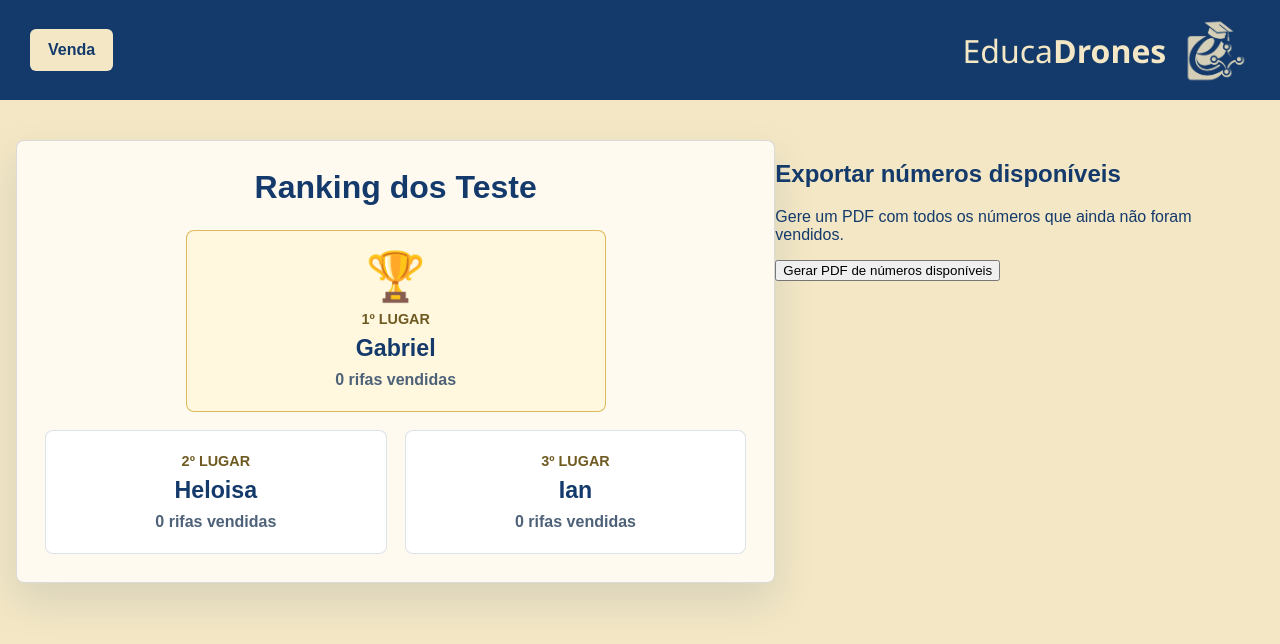
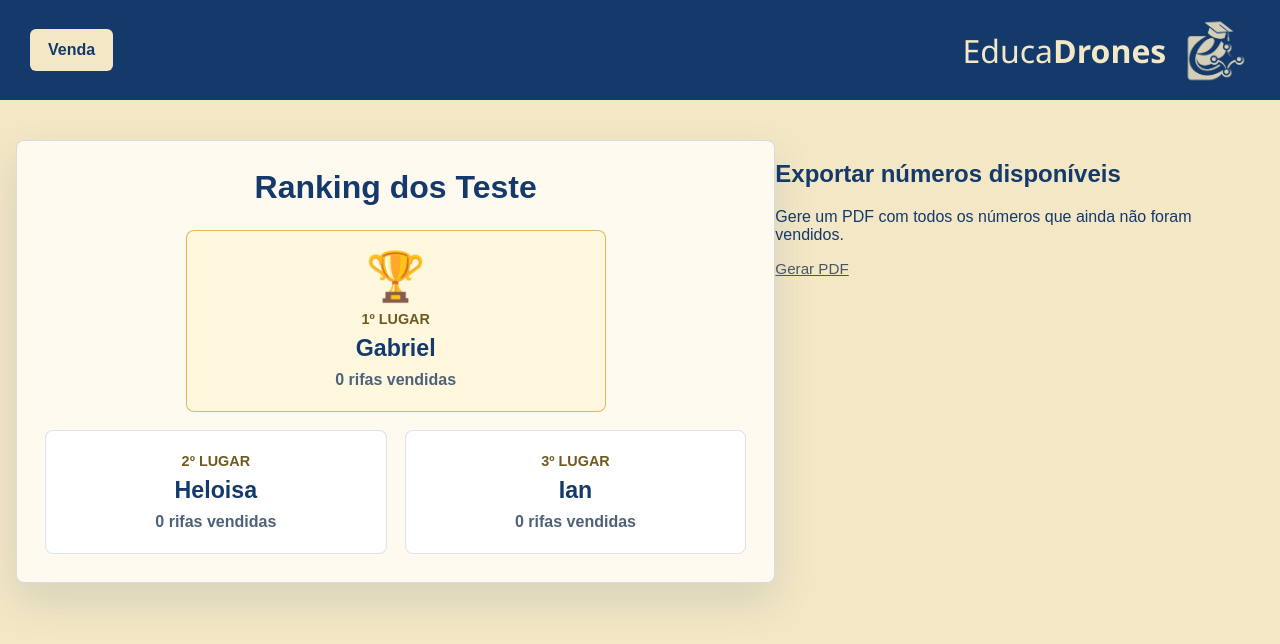
Before and after one commit to R-Nhan/Educa-DronesRifa, a Next.js app: page / in a window 1280 px wide. Shown: the top 644 px of the page. Built offline with nearby package versions, Linux system fonts and the light colour scheme; no server answers; the database is empty.

Commit message:
feat:Gerador de PDF implementado

```diff
--- a/components/available-numbers-pdf-button.tsx
+++ b/components/available-numbers-pdf-button.tsx
@@ -30,38 +30,53 @@ export function AvailableNumbersPdfButton() {
         return;
       }
 
-      const pdf = new jsPDF({ unit: "pt", format: "a4" });
-      pdf.setFontSize(16);
-      pdf.text("Números Disponíveis", 40, 48);
-      pdf.setFontSize(11);
-      pdf.text(`Total: ${numeros.length}`, 40, 68);
+      const pdf = new jsPDF({ unit: "pt", format: "a4", orientation: "landscape" });
+      const pageWidth = pdf.internal.pageSize.getWidth();
+      const pageHeight = pdf.internal.pageSize.getHeight();
+      const marginLeft = 36;
+      const marginTop = 36;
+      const titleHeight = 22;
+      const gap = 8;
 
-      const marginLeft = 40;
-      const marginTop = 92;
-      const lineHeight = 16;
-      const pageHeight = pdf.internal.pageSize.height;
-      const maxLinesPerPage = Math.floor((pageHeight - marginTop - 40) / lineHeight);
+      pdf.setFontSize(12);
+      pdf.text("Números disponíveis", marginLeft, titleHeight);
+      pdf.setFontSize(10);
+      pdf.text(`Total: ${numeros.length}`, marginLeft, titleHeight + 16);
 
-      let lineIndex = 0;
-      let pageIndex = 0;
+      const availableWidth = pageWidth - marginLeft * 2;
+      const availableHeight = pageHeight - marginTop * 2 - titleHeight - 24;
+      const minCellWidth = 34;
+      const minCellHeight = 20;
+      const maxColumns = Math.max(1, Math.floor((availableWidth + gap) / (minCellWidth + gap)));
+      const maxRows = Math.max(1, Math.floor((availableHeight + gap) / (minCellHeight + gap)));
 
-      const renderLine = (text: string) => {
-        const y = marginTop + lineIndex * lineHeight;
-        if (y > pageHeight - 40) {
-          pdf.addPage();
-          pageIndex += 1;
-          lineIndex = 0;
-        }
-        pdf.text(text, marginLeft, marginTop + lineIndex * lineHeight);
-        lineIndex += 1;
+      let columns = Math.min(maxColumns, Math.max(4, Math.ceil(Math.sqrt(numeros.length))));
+      let rows = Math.ceil(numeros.length / columns);
+
+      while (rows > maxRows && columns > 1) {
+        columns -= 1;
+        rows = Math.ceil(numeros.length / columns);
+      }
+
+      const cellWidth = Math.max(minCellWidth, (availableWidth - (columns - 1) * gap) / columns);
+      const cellHeight = Math.max(minCellHeight, (availableHeight - (rows - 1) * gap) / rows);
+      const startY = marginTop + 34;
+
+      const drawCell = (index: number, numero: number) => {
+        const columnIndex = index % columns;
+        const rowIndex = Math.floor(index / columns);
+        const x = marginLeft + columnIndex * (cellWidth + gap);
+        const y = startY + rowIndex * (cellHeight + gap);
+
+        pdf.setDrawColor(220, 220, 220);
+        pdf.setFillColor(255, 255, 255);
+        pdf.rect(x, y, cellWidth, cellHeight, "S");
+
+        pdf.setFontSize(9);
+        pdf.text(String(numero), x + cellWidth / 2, y + cellHeight / 2 + 3, { align: "center" });
       };
 
-      renderLine("Número");
-      renderLine("----------------");
-
-      for (const numero of numeros) {
-        renderLine(String(numero));
-      }
+      numeros.forEach((numero, index) => drawCell(index, numero));
 
       pdf.save("numeros_disponiveis.pdf");
       setMessage(`PDF gerado com ${numeros.length} números disponíveis.`);
@@ -75,8 +90,21 @@ export function AvailableNumbersPdfButton() {
 
   return (
     <div className="pdf-export-button">
-      <button type="button" onClick={handleGeneratePdf} disabled={loading}>
-        {loading ? "Gerando PDF..." : "Gerar PDF de números disponíveis"}
+      <button
+        type="button"
+        onClick={handleGeneratePdf}
+        disabled={loading}
+        style={{
+          border: "none",
+          background: "transparent",
+          color: "#4b5563",
+          cursor: loading ? "default" : "pointer",
+          padding: 0,
+          fontSize: "0.95rem",
+          textDecoration: "underline",
+        }}
+      >
+        {loading ? "Gerando..." : "Gerar PDF"}
       </button>
       {message ? <p>{message}</p> : null}
     </div>
```
